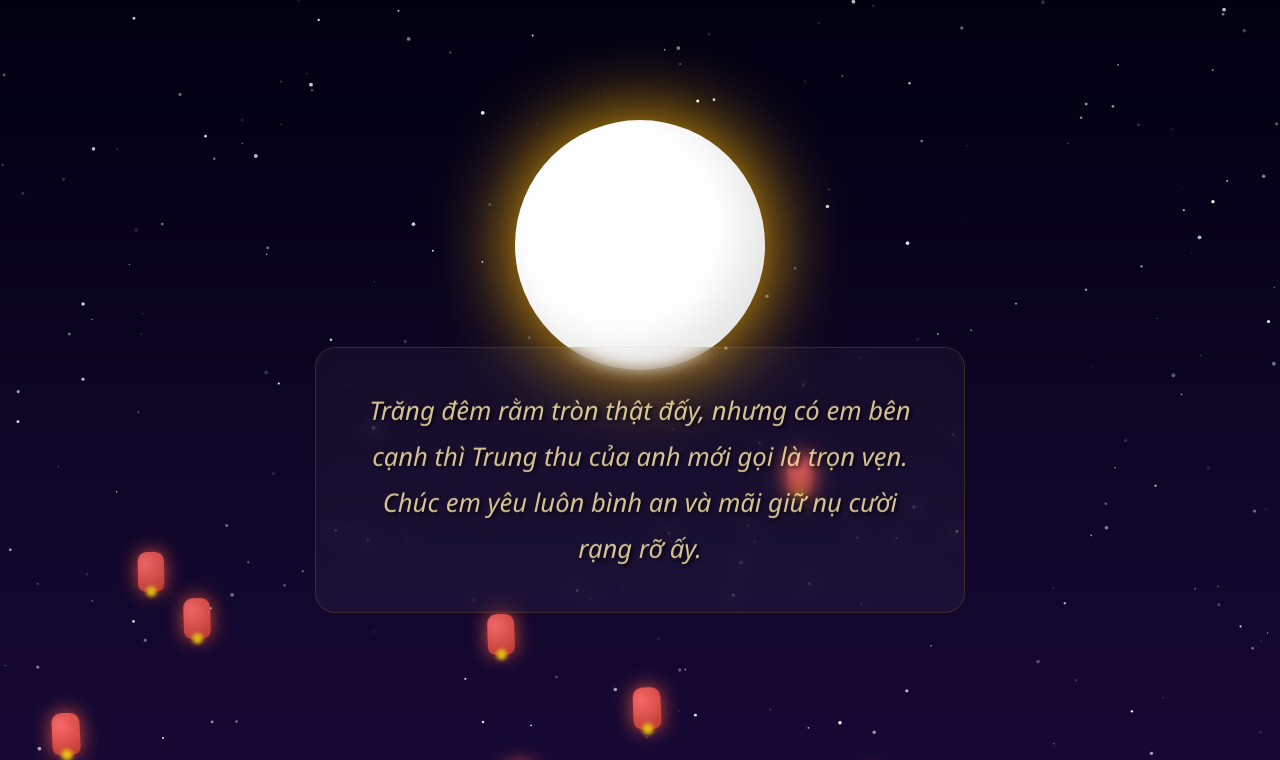
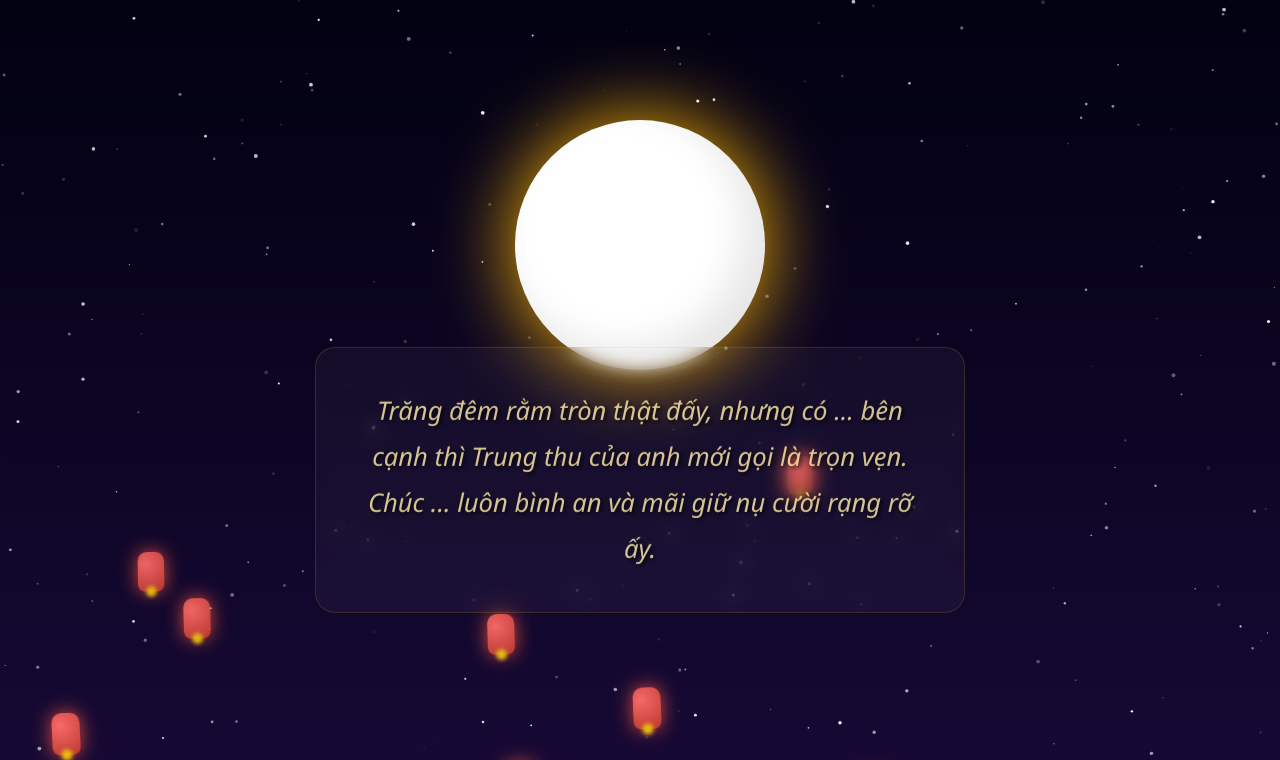
Before and after one commit to mah220200/Tthuvv, a plain HTML site: page index.html in a window 1280 px wide. Both pictures are taken after a click on the button "Mở Thông Điệp". Shown: the top 760 px of the page. Drawn offline with Linux system fonts and the light colour scheme; no server answers.

Commit message:
Update title and fallback message in index.html

```diff
--- a/index.html
+++ b/index.html
@@ -3,7 +3,7 @@
 <head>
     <meta charset="UTF-8">
     <meta name="viewport" content="width=device-width, initial-scale=1.0, maximum-scale=1.0, user-scalable=no">
-    <title>Gửi Em - Ánh Trăng Đêm Thu</title>
+    <title>Gửi ... - Ánh Trăng Đêm nay</title>
     <style>
         /* CSS Reset & Cơ sở */
         * { margin: 0; padding: 0; box-sizing: border-box; }
@@ -251,7 +251,7 @@
             } catch (error) {
                 console.error('Fetch API Error:', error);
                 // Dữ liệu hiển thị khẩn cấp khi Backend chưa khởi chạy hoặc lỗi mạng
-                const fallbackMsg = "Trăng đêm rằm tròn thật đấy, nhưng có em bên cạnh thì Trung thu của anh mới gọi là trọn vẹn. Chúc em yêu luôn bình an và mãi giữ nụ cười rạng rỡ ấy.";
+                const fallbackMsg = "Trăng đêm rằm tròn thật đấy, nhưng có ... bên cạnh thì Trung thu của anh mới gọi là trọn vẹn. Chúc ... luôn bình an và mãi giữ nụ cười rạng rỡ ấy.";
                 displayWish(fallbackMsg);
             }
         }
```
